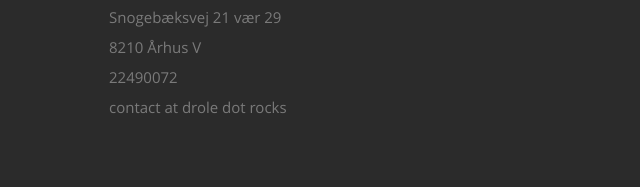
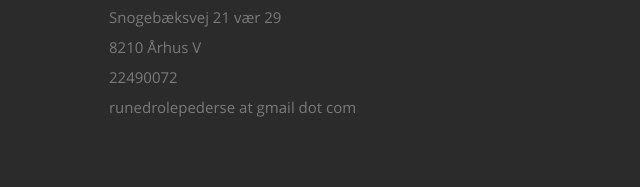
Before and after one commit to dr0l3/HomePage, a plain HTML site: page index.html in a window 1280 px wide. Shown: the part 1218-1405 px from the top of the page, 296-936 px from the left. Drawn offline with nearby package versions, Linux system fonts and the light colour scheme.

Commit message:
Updates the contact email

```diff
--- a/index.html
+++ b/index.html
@@ -101,7 +101,7 @@
 						         8210 Århus V
                      </span><br>
 					 <span>22490072</span> <br>
-                     <span>contact at drole dot rocks</span>
+                     <span>runedrolepederse at gmail dot com</span>
 					   </p>
 
                </div>
```
